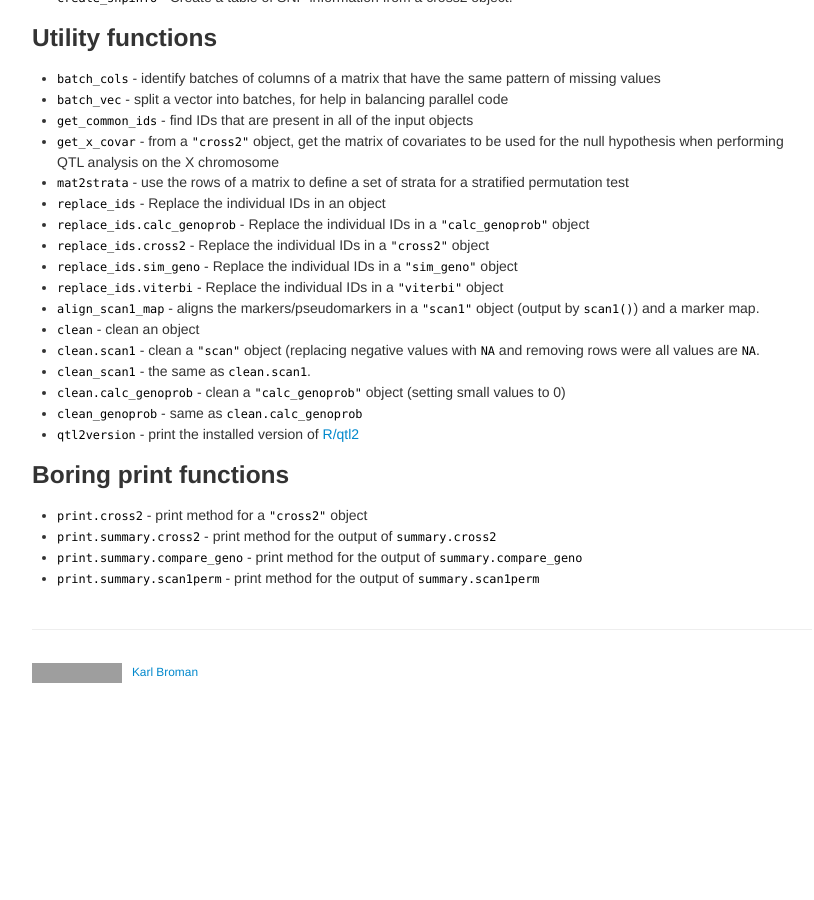
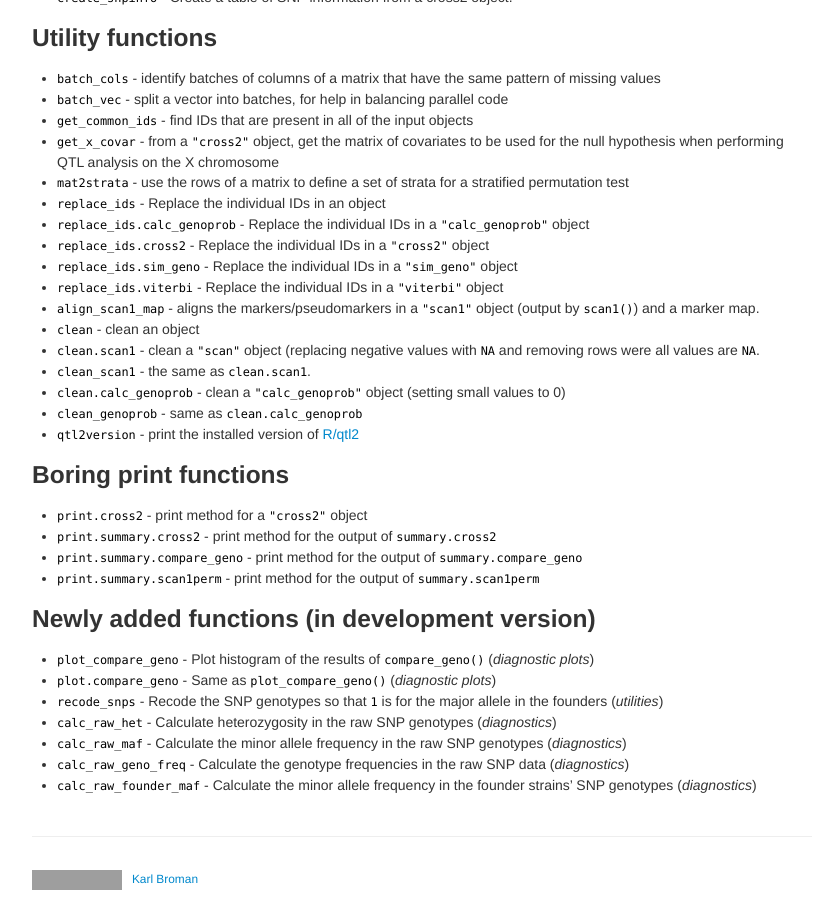
Before and after one commit to rqtl/qtl2, a Jekyll site: the page built from pages/rqtl2_functions.md, in a window 1280 px wide and 900 px high, scrolled down 4083 px. Shown: the whole window, without its empty margins (218-1032 px from the left). Built offline with Jekyll 4.4.1, drawn with Linux system fonts in a browser that asks for light colours; before the commit the page ends 4776 px from its top, so only the background shows below that; grey boxes are pictures that could not be loaded.

Commit message:
Add to rqtl2_functions.md

```diff
--- a/pages/rqtl2_functions.md
+++ b/pages/rqtl2_functions.md
@@ -308,3 +308,18 @@ description: Annotated/categorized list of functions in R/qtl2
 - `print.summary.cross2` - print method for the output of `summary.cross2`
 - `print.summary.compare_geno` - print method for the output of `summary.compare_geno`
 - `print.summary.scan1perm` - print method for the output of `summary.scan1perm`
+
+### Newly added functions (in development version)
+
+- `plot_compare_geno` - Plot histogram of the results of
+  `compare_geno()` (_diagnostic plots_)
+- `plot.compare_geno` - Same as `plot_compare_geno()` (_diagnostic plots_)
+- `recode_snps` - Recode the SNP genotypes so that `1` is for the
+  major allele in the founders (_utilities_)
+- `calc_raw_het` - Calculate heterozygosity in the raw SNP genotypes (_diagnostics_)
+- `calc_raw_maf` - Calculate the minor allele frequency in the raw SNP
+  genotypes (_diagnostics_)
+- `calc_raw_geno_freq` - Calculate the genotype frequencies in the raw
+  SNP data (_diagnostics_)
+- `calc_raw_founder_maf` - Calculate the minor allele frequency in the
+  founder strains' SNP genotypes (_diagnostics_)
```
